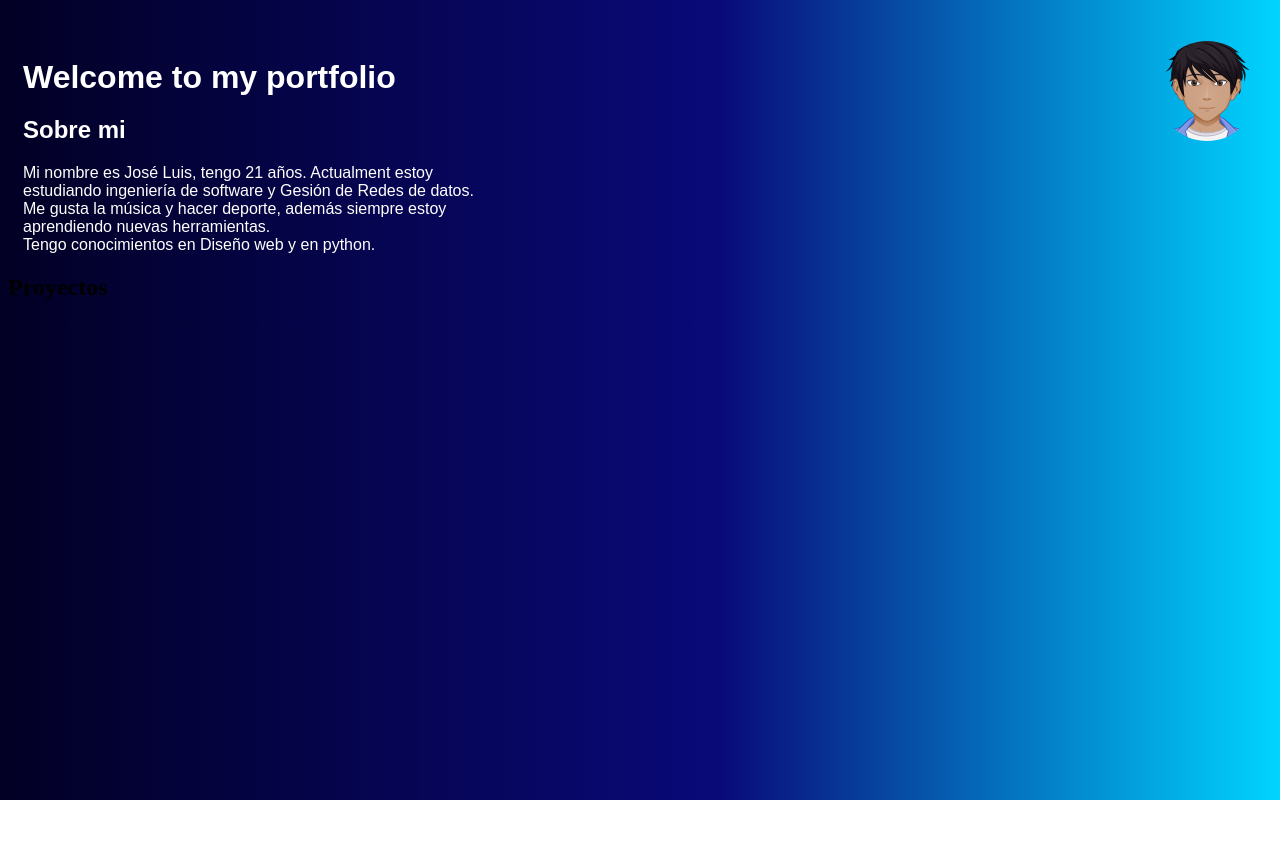
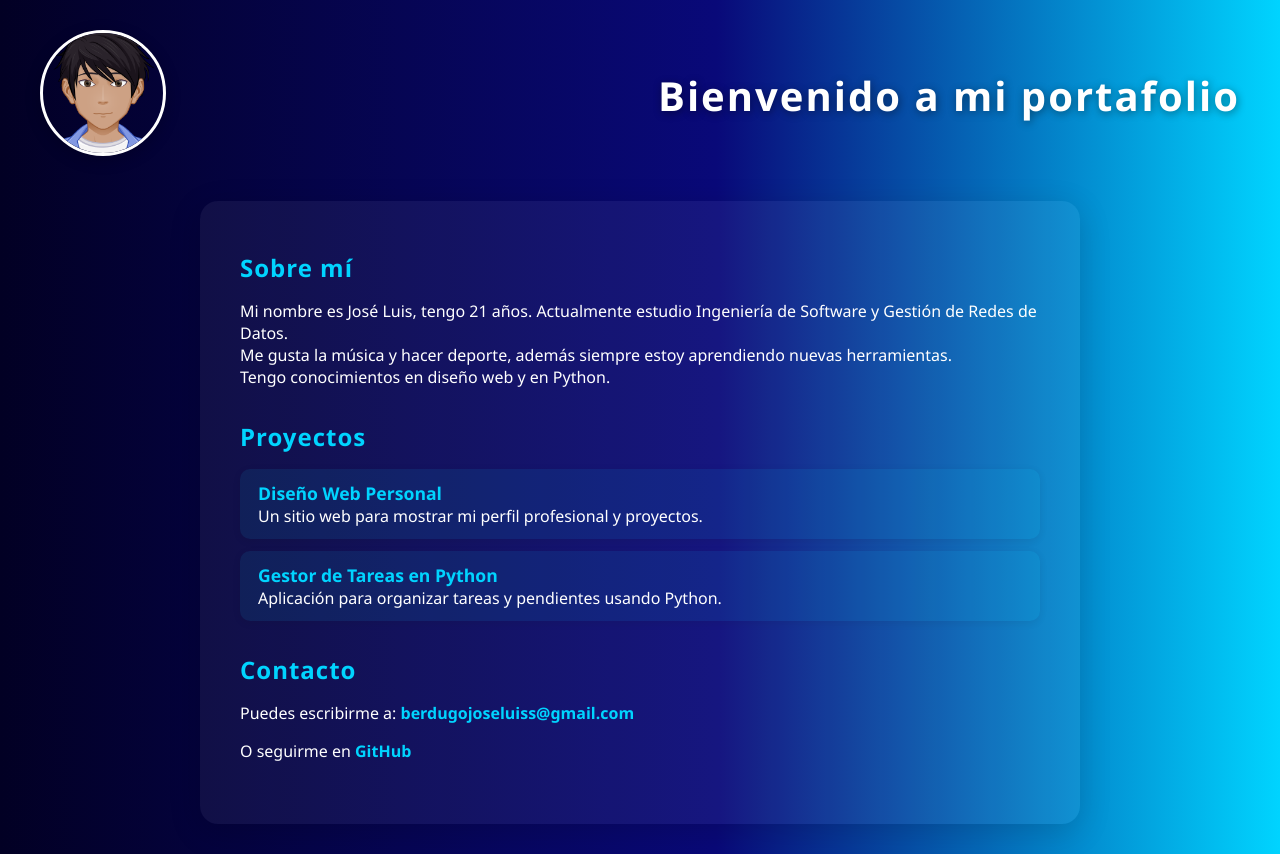
Before and after one commit to Jossi10x/Jossi10x.github.io, a plain HTML site: page index.html in a window 1280 px wide. Before the commit the page ends 800 px from the top, so only its background shows below. Drawn offline with Linux system fonts and the light colour scheme.

Commit message:
Ultima actualizacion

```diff
--- a/index.html
+++ b/index.html
@@ -1,32 +1,52 @@
 <!DOCTYPE html>
-<html lang="en">
+<html lang="es">
 <head>
     <meta charset="UTF-8">
     <meta name="viewport" content="width=device-width, initial-scale=1.0">
     <title>Mi portafolio</title>
-    <link rel="stylesheet" href="styles/styles.css ">
+    <link rel="stylesheet" href="styles/styles.css">
 </head>
+<body>
     <header>
-    <br>
         <div class="avatar">
-        <img src="img/avatar.png" alt="Foto de perfil"><br>
+            <img src="img/avatar.png" alt="Foto de perfil">
         </div>
         <div class="tittle">
-        <h1>Welcome to my portfolio</h1>
+            <h1>Bienvenido a mi portafolio</h1>
         </div>
     </header>
-<body>
+    <main>
         <section>
             <div class="sobre-mi">
-            <h2>Sobre mi</h2>
-            <p>Mi nombre es José Luis, tengo 21 años. Actualment estoy <br> estudiando ingeniería de software y Gesión de Redes de datos.
-            <br>Me gusta la música y hacer deporte, además siempre estoy <br>aprendiendo nuevas herramientas. <br>
-            Tengo conocimientos en Diseño web y en python.</p>
+                <h2>Sobre mí</h2>
+                <p>Mi nombre es José Luis, tengo 21 años. Actualmente estudio Ingeniería de Software y Gestión de Redes de Datos.<br>
+                Me gusta la música y hacer deporte, además siempre estoy aprendiendo nuevas herramientas.<br>
+                Tengo conocimientos en diseño web y en Python.</p>
             </div>
         </section>
         <section>
             <div class="proyectos">
                 <h2>Proyectos</h2>
+                <ul>
+                    <li>
+                        <strong>Diseño Web Personal</strong><br>
+                        <span>Un sitio web para mostrar mi perfil profesional y proyectos.</span>
+                    </li>
+                    <li>
+                        <strong>Gestor de Tareas en Python</strong><br>
+                        <span>Aplicación para organizar tareas y pendientes usando Python.</span>
+                    </li>
+                    <!-- Agrega más proyectos aquí -->
+                </ul>
+            </div>
         </section>
+        <section>
+            <div class="contacto">
+                <h2>Contacto</h2>
+                <p>Puedes escribirme a: <a href="berdugojoseluiss@gmail.com">berdugojoseluiss@gmail.com</a></p>
+                <p>O seguirme en <a href="https://github.com/Jossi10x" target="_blank">GitHub</a></p>
+            </div>
+        </section>
+    </main>
 </body>
 </html>
--- a/styles/styles.css
+++ b/styles/styles.css
@@ -1,28 +1,84 @@
 body {
-    background: #020024;
-background: linear-gradient(90deg, rgba(2, 0, 36, 1) 0%, rgba(9, 9, 121, 1) 56%, rgba(0, 212, 255, 1) 100%);
+    background: linear-gradient(90deg, #020024 0%, #090979 56%, #00d4ff 100%);
+    font-family: 'Segoe UI', Arial, sans-serif;
+    margin: 0;
+    padding: 0;
+}
+
+header {
+    display: flex;
+    align-items: center;
+    justify-content: space-between;
+    padding: 30px 40px 10px 40px;
 }
 
 .avatar img {
-    display: flex;
-    float: right;
-    margin: 15px;
-    right: 90%;
-    border-radius: 100%;
-    width: 100px;
-    height: auto;
+    border-radius: 50%;
+    width: 120px;
+    height: 120px;
+    border: 3px solid #fff;
+    box-shadow: 0 4px 16px rgba(0,0,0,0.2);
 }
 
 .tittle h1 {
-    margin: 15px;
-    left: 90%;
-    font-family: 'Arial', sans-serif;
     color: #ffffff;
+    font-size: 2.5rem;
+    margin: 0;
+    letter-spacing: 2px;
+    text-shadow: 1px 2px 8px #0006;
 }
 
-.sobre-mi {
-    font-family: 'Arial', sans-serif;
-    color: #ffffff;
-    margin: 15px;
-    left: 90%;
+main {
+    max-width: 800px;
+    margin: 30px auto;
+    background: rgba(255,255,255,0.05);
+    border-radius: 18px;
+    box-shadow: 0 8px 32px rgba(0,0,0,0.15);
+    padding: 30px 40px;
 }
+
+section {
+    margin-bottom: 32px;
+}
+
+.sobre-mi, .proyectos, .contacto {
+    color: #fff;
+    margin-bottom: 18px;
+}
+
+.sobre-mi h2, .proyectos h2, .contacto h2 {
+    color: #00d4ff;
+    font-size: 1.5rem;
+    margin-bottom: 10px;
+    letter-spacing: 1px;
+}
+
+.proyectos ul {
+    list-style: none;
+    padding: 0;
+}
+
+.proyectos li {
+    background: rgba(0,212,255,0.08);
+    margin-bottom: 12px;
+    padding: 12px 18px;
+    border-radius: 10px;
+    box-shadow: 0 2px 8px rgba(0,0,0,0.07);
+}
+
+.proyectos strong {
+    color: #00d4ff;
+    font-size: 1.1rem;
+}
+
+.contacto a {
+    color: #00d4ff;
+    text-decoration: none;
+    font-weight: bold;
+    transition: color 0.2s;
+}
+
+.contacto a:hover {
+    color: #fff;
+    text-decoration: underline;
+}
```
Lines whose indentation alone changed are shown as unchanged.
